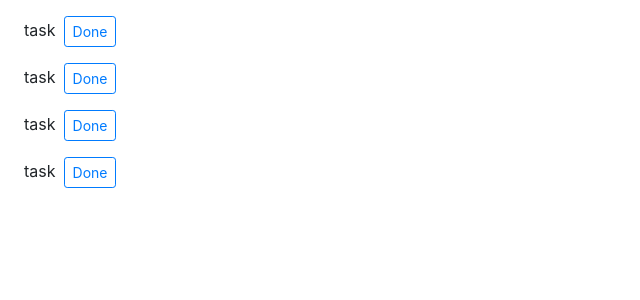
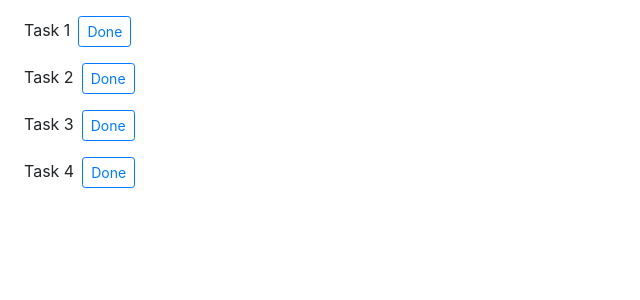
Before and after one commit to lrosik/react-kanban, a React (Create React App) app: page / in a window 1280 px wide. Shown: the top 300 px of the page, without its empty margins (0-640 px from the left). Built offline with nearby package versions, Linux system fonts and the light colour scheme.

Commit message:
added tasks.jsx

```diff
--- a/src/App.js
+++ b/src/App.js
@@ -1,16 +1,9 @@
 import React, { Component } from "react";
-import Task from "./components/Task";
+import Tasks from "./components/Tasks";
 
 class App extends Component {
   render() {
-    return (
-      <React.Fragment>
-        <Task />
-        <Task />
-        <Task />
-        <Task />
-      </React.Fragment>
-    );
+    return <Tasks />;
   }
 }
 
--- a/src/components/Task.jsx
+++ b/src/components/Task.jsx
@@ -5,7 +5,7 @@ class Task extends Component {
   render() {
     return (
       <div className="m-3">
-        <span className="m-2">task</span>
+        <span className="m-2">{this.props.task}</span>
         <button className="btn btn-outline-primary btn-sm">Done</button>
       </div>
     );
--- /dev/null
+++ b/src/components/Tasks.jsx
@@ -0,0 +1,24 @@
+import React, { Component } from "react";
+import Task from "./Task";
+
+class Tasks extends Component {
+  state = {
+    tasks: [
+      { id: 1, task: "Task 1" },
+      { id: 2, task: "Task 2" },
+      { id: 3, task: "Task 3" },
+      { id: 4, task: "Task 4" }
+    ]
+  };
+  render() {
+    return (
+      <div>
+        {this.state.tasks.map(t => (
+          <Task key={t.id} task={t.task} />
+        ))}
+      </div>
+    );
+  }
+}
+
+export default Tasks;
```
